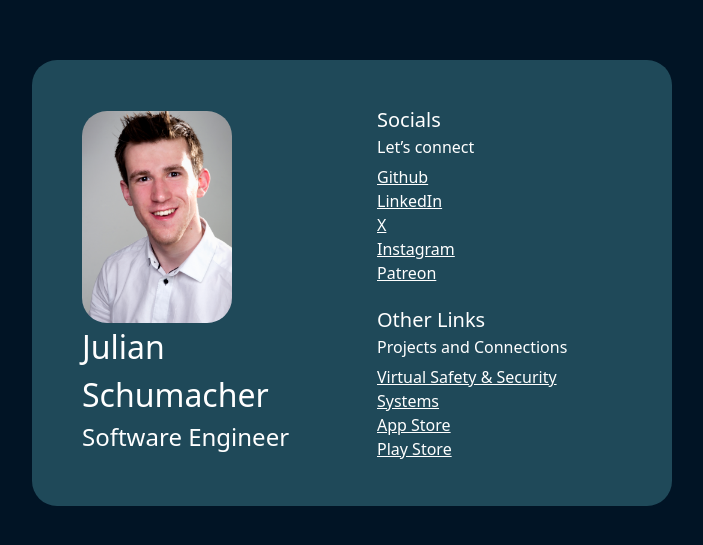
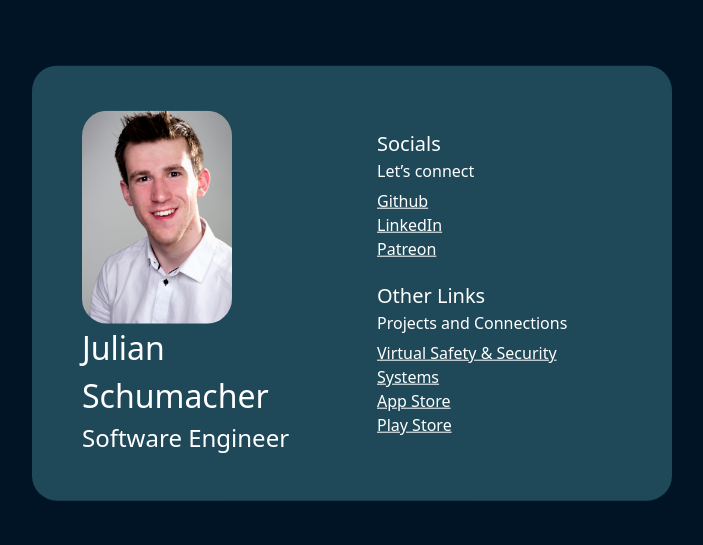
Before and after one commit to Julessh05/Website, a Next.js app in the folder personal-website/: page / in a window 1280 px wide. Shown: the part 117-662 px from the top of the page, without its empty margins (288-991 px from the left). Built offline with nearby package versions, Linux system fonts and the light colour scheme.

Commit message:
Remove social links on desktop too

```diff
--- a/personal-website/src/app/page.tsx
+++ b/personal-website/src/app/page.tsx
@@ -49,8 +49,8 @@ function HomeMobile() {
                   LinkedIn
                 </Link>
               </li>
-              <li>
-                {/* <Link href="https://x.com/Julessh05" target="_blank">
+              {/* <li>
+                <Link href="https://x.com/Julessh05" target="_blank">
                   X
                 </Link>
               </li>
@@ -58,8 +58,8 @@ function HomeMobile() {
                 <Link href="https://instagram.com/Julessh05" target="_blank">
                   Instagram
                 </Link>
-              </li>
-              <li> */}
+              </li> */}
+              <li>
                 <Link
                   href="https://www.patreon.com/julesdevelopment?utm_campaign=creatorshare_creator"
                   target="_blank"
@@ -140,7 +140,7 @@ function HomeDesktop() {
                   LinkedIn
                 </Link>
               </li>
-              <li>
+              {/* <li>
                 <Link href="https://x.com/Julessh05" target="_blank">
                   X
                 </Link>
@@ -149,7 +149,7 @@ function HomeDesktop() {
                 <Link href="https://instagram.com/Julessh05" target="_blank">
                   Instagram
                 </Link>
-              </li>
+              </li> */}
               <li>
                 <Link
                   href="https://www.patreon.com/julesdevelopment?utm_campaign=creatorshare_creator"
```
